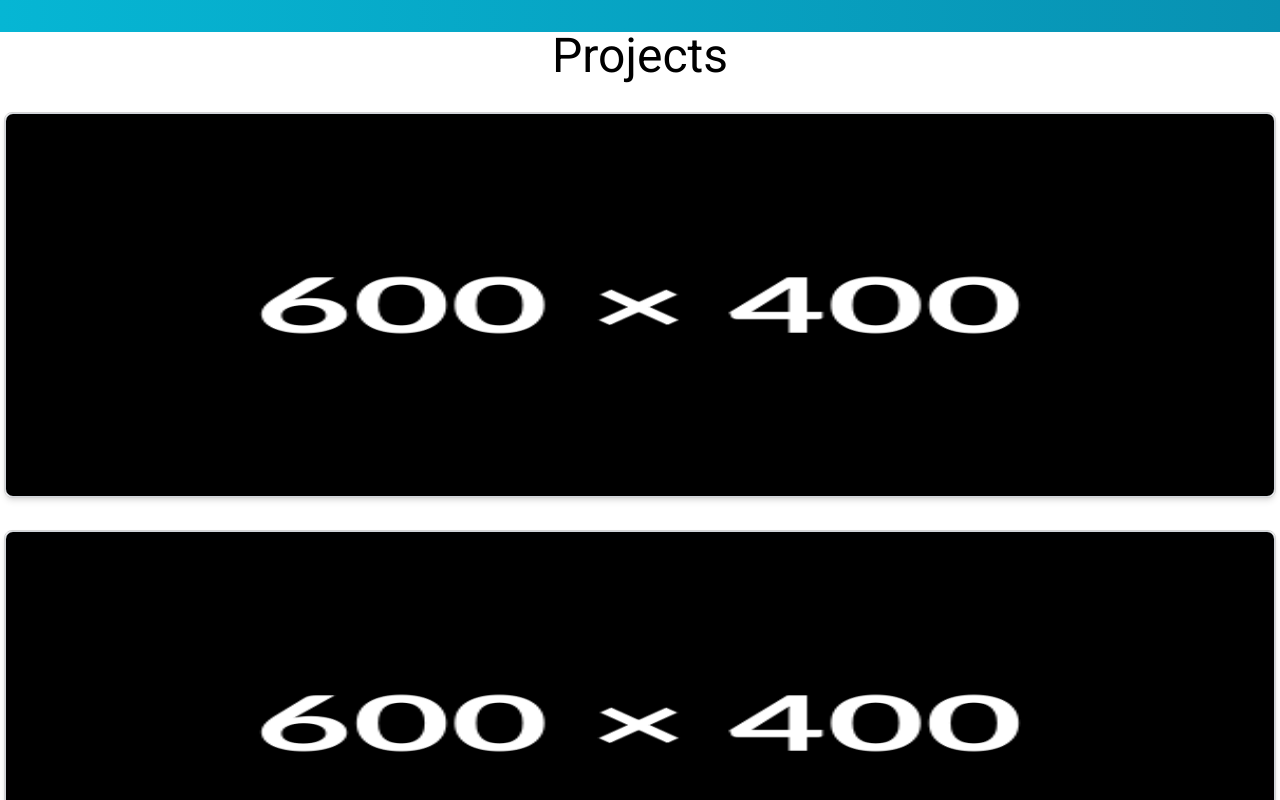
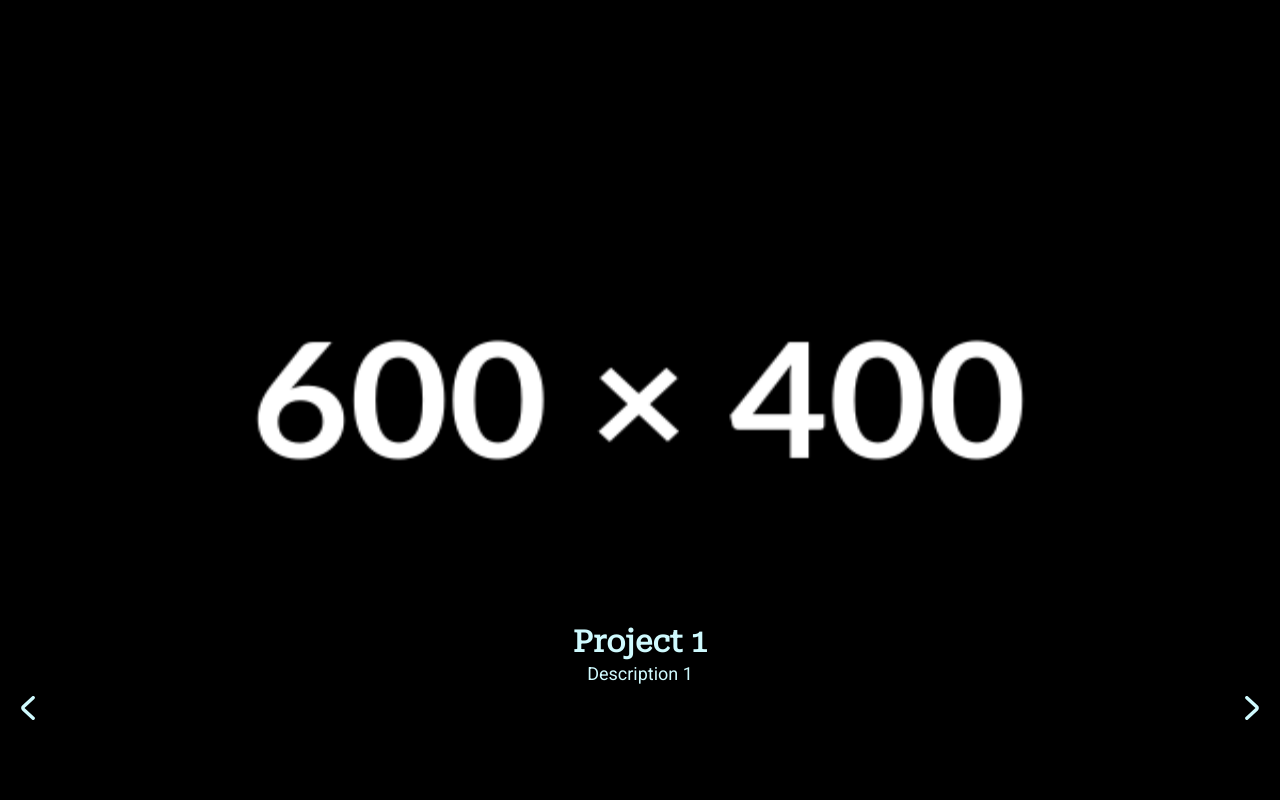
Before and after one commit to ChrisTimbol/portfolio2.0, a Next.js app: page /work in a window 1280 px wide. Shown: the top 800 px of the page. Built offline with nearby package versions, Linux system fonts and the light colour scheme.

Commit message:
add project layout

```diff
--- a/src/app/layout.js
+++ b/src/app/layout.js
@@ -28,9 +28,9 @@ export default function RootLayout({ children }) {
   return (
     <html lang="en"  className={`${roboto.variable} ${roboto_Serif.variable} ${roboto_Mono.variable}`}>
       <body className="font-roboto">
-        <Header />
+     {/*    <Header /> */}
         {children}
-        <Footer />
+ {/*        <Footer /> */}
       </body>
     </html>
   )
--- a/src/app/page.js
+++ b/src/app/page.js
@@ -16,17 +16,11 @@ export default async function Home() {
   return (
     <>
       <main className="relative min-h-screen flex flex-col items-center justify-center bg-cyan-950">
-
         <Intro />
-
         <About />
         <Quote />
         <Blog posts={posts} />
-
-
       </main>
-
-
     </>
   )
 }
--- a/src/app/work/page.js
+++ b/src/app/work/page.js
@@ -1,20 +1,22 @@
+
 import Sidebar from '@/components/Sidebar'
 import Project from '@/components/Project'
-export default async function Work() {
+import Carousel from '@/components/Carousel';
+
+const projects = [
+    { title: 'Project 1', description: 'Description 1' },
+    { title: 'Project 2', description: 'Description 2' },
+    { title: 'Project 3', description: 'Description 3' }
+  ];
+
+export default function Work() {
     return (
-        <>
-            <main className="px-1  min-h-screen flex flex-col items-center relative">
-            <section className="space-y-8 w-full">
-                <h1 className="text-5xl flex justify-center">Projects</h1>
-                <Project title="Project 1" description="Description 1" />
-                <Project title="Project 2" description="Description 2" />
-                <Project title="Project 3" description="Description 3" />
-            </section>
-
-                {/*              <Sidebar categories={categories} /> */}
+        <>{/* zoom out then zoom in  */}
+            <main className="overflow-hidden relative ">
+            <Carousel projects={projects} />
             </main>
 
-            <div className=""></div>
+
         </>
     )
 }
--- a/src/components/Blog.js
+++ b/src/components/Blog.js
@@ -28,11 +28,11 @@ export default function Blog(props) {
                         ))}
                     </ul>
 
-                    <Link href="/work" className="text-white text-sm text-end border border-cyan-800 p-4 ">
+                    <Link href="/work" className="text-teal-50 text-base font-semibold text-end border border-cyan-800 p-4 ">
                         See More Post{" "}
                         <svg className="w-6 h-6 text-cyan-400 dark:text-white inline-flex" aria-hidden="true" xmlns="http://www.w3.org/2000/svg" fill="none" viewBox="0 0 8 14">
-    <path stroke="currentColor" stroke-linecap="round" stroke-linejoin="round" stroke-width="2" d="m1 13 5.7-5.326a.909.909 0 0 0 0-1.348L1 1"/>
-  </svg>
+        <path stroke="currentColor" strokeLinecap="round" strokeLinejoin="round" strokeWidth="2" d="m1 13 5.7-5.326a.909.909 0 0 0 0-1.348L1 1"/>
+    </svg>
                     </Link>
                 </div>
             </section>
--- /dev/null
+++ b/src/components/Carousel.js
@@ -0,0 +1,38 @@
+'use client'
+import React, { useState } from 'react';
+import { motion, AnimatePresence } from 'framer-motion';
+import Project from '@/components/Project';
+import { ChevronLeftIcon, ChevronRightIcon } from './Icons';
+const Carousel = ({ projects }) => {
+    const [currentProjectIndex, setCurrentProjectIndex] = useState(0);
+
+    const changeProject = (index) => {
+        setCurrentProjectIndex(index);
+    };
+
+    return (
+        <div className="relative bg-gray-950">
+            <AnimatePresence >
+
+                <Project
+                    key={currentProjectIndex} // Add key prop here
+                    title={projects[currentProjectIndex].title}
+                    description={projects[currentProjectIndex].description}
+                />
+
+            </AnimatePresence>
+
+            <div className="absolute z-30 left-0 right-0 bottom-16 flex justify-between p-4">
+                <div  onClick={() => changeProject((currentProjectIndex - 1 + projects.length) % projects.length)}>
+                    <ChevronLeftIcon />
+
+                </div>
+                <div onClick={() => changeProject((currentProjectIndex + 1) % projects.length)}>
+                    <ChevronRightIcon />
+                </div>
+            </div>
+        </div>
+    );
+};
+
+export default Carousel;
--- a/src/components/Header.js
+++ b/src/components/Header.js
@@ -27,7 +27,7 @@ export default function Header() {
   return (
     <header className="">
 
-      <div className="py-4 bg-gradient-to-r from-cyan-500 to-cyan-600 ">
+      <div className="py-4 bg-gradient-to-r from-cyan-800 to-cyan-900 ">
 
       </div>
 
--- a/src/components/Icons.js
+++ b/src/components/Icons.js
@@ -68,3 +68,29 @@ export const People = () => (
             d="M4.333 6.764a3 3 0 1 1 3.141-5.023M2.5 16H1v-2a4 4 0 0 1 4-4m7.379-8.121a3 3 0 1 1 2.976 5M15 10a4 4 0 0 1 4 4v2h-1.761M13 7a3 3 0 1 1-6 0 3 3 0 0 1 6 0Zm-4 6h2a4 4 0 0 1 4 4v2H5v-2a4 4 0 0 1 4-4Z" />
     </svg>
 )
+
+export const ChevronLeftIcon = () => (
+    <svg
+      className="w-6 h-6 text-cyan-100 dark:text-white"
+      aria-hidden="true"
+      xmlns="http://www.w3.org/2000/svg"
+      fill="none"
+      viewBox="0 0 8 14"
+    >
+    <path stroke="currentColor" stroke-linecap="round" stroke-linejoin="round" stroke-width="2" d="M7 1 1.3 6.326a.91.91 0 0 0 0 1.348L7 13"/>
+
+    </svg>
+  );
+
+export const ChevronRightIcon = () => (
+    <svg
+      className="w-6 h-6 text-cyan-100 dark:text-white"
+      aria-hidden="true"
+      xmlns="http://www.w3.org/2000/svg"
+      fill="none"
+      viewBox="0 0 8 14"
+    >
+    <path stroke="currentColor" stroke-linecap="round" stroke-linejoin="round" stroke-width="2" d="m1 13 5.7-5.326a.909.909 0 0 0 0-1.348L1 1"/>
+
+    </svg>
+  );
--- a/src/components/Project.js
+++ b/src/components/Project.js
@@ -1,28 +1,38 @@
+'use client';
 import React from 'react';
 import Image from 'next/image';
+import { motion } from 'framer-motion';
 
-/* Project in a container for displaying in a List Of Projects */
 export default function Project(props) {
     return (
-        <div className="min-w-full  border border-neutral-300 shadow-md bg-white cursor-pointer space-y-4 rounded-lg transition-transform hover:scale-105 relative">
+        <div className="min-w-full h-screen">
             {/* Project Container */}
-            <div className="h-96 relative rounded-lg overflow-hidden border border-gray-300 space-y-4">
+        <motion.div
+            className="h-full bg-red-500"
+            initial={{ opacity: 0, x: '100%' }}
+            animate={{ opacity: 1, x: 0 }}
+            exit={{ opacity: 0 , x: '-100%' }}
+            transition={{ duration: 0.5 }}
+        >
             <Image
                 src="/example.png"
                 alt="Image for Post"
                 fill
                 priority
             />
-                {/* Centered Title and Description */}
-                <div className="absolute inset-0 flex flex-col justify-center items-center text-center bg-black bg-opacity-50 transition-opacity opacity-0 hover:opacity-100">
-                    <h2 className="text-2xl font-semibold text-white"> {/* Change text color to white */}
+        </motion.div>
+            <div
+
+                className="absolute left-0 right-0 bottom-8 text-center m-20"
+            >
+                <h2 className="text-3xl font-semibold font-robotoSerif text-cyan-100">
                     {props.title}
                 </h2>
-                    <p className="text-sm text-white"> {/* Change text color to white */}
+                <p className="text-lg font-roboto text-cyan-100">
                     {props.description}
                 </p>
             </div>
-            </div>
+
         </div>
     )
 }
```
Lines whose indentation alone changed are shown as unchanged.
